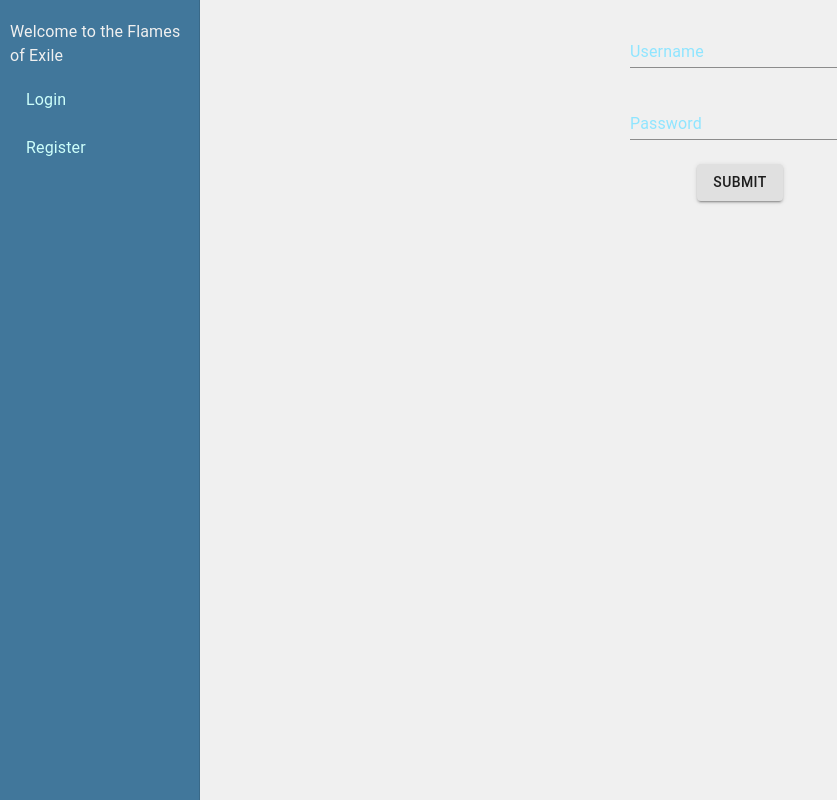
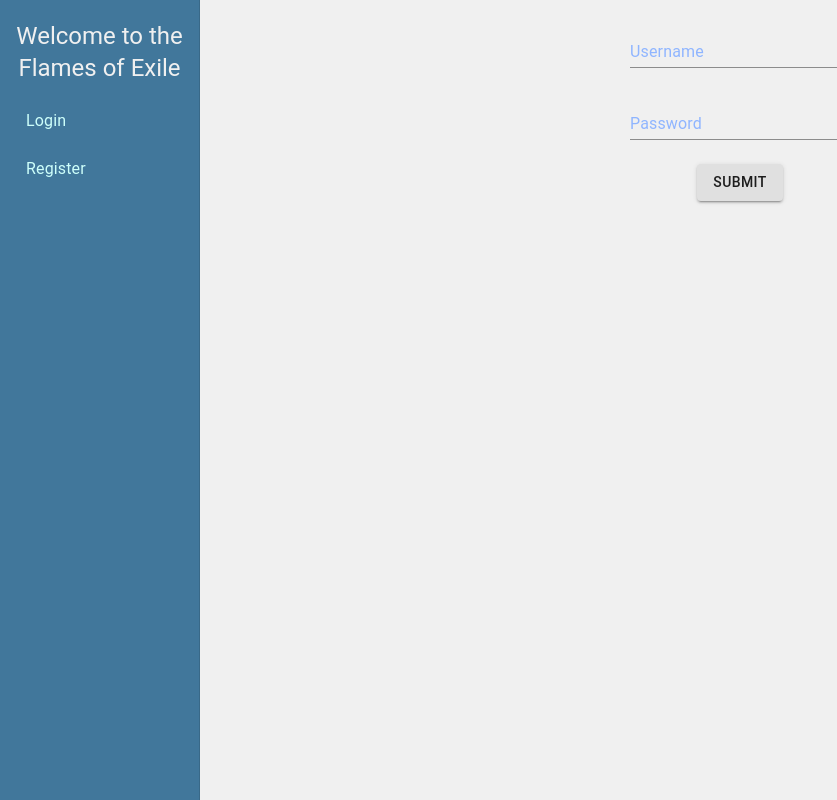
Before and after one commit to Flames-Of-Exile/FOE_FrontEnd, a React (Create React App) app: page /admin in a window 1280 px wide. Shown: the whole page, without its empty margins (0-837 px from the left). Built offline with nearby package versions, Linux system fonts and the light colour scheme; no server answers.

Commit message:
improved the looks of some things

```diff
--- a/src/components/Profile/index.js
+++ b/src/components/Profile/index.js
@@ -25,6 +25,11 @@ const EditProfile = () => {
   };
 
   const handleSubmit = async () => {
+    if (password1.value === "" || password2.value === "") {
+      setPassword1(password1.value);
+      setPassword2(password2.value);
+      return;
+    }
     if (password1.error || password2.error) {
       return;
     }
--- a/src/components/Sidebar/index.js
+++ b/src/components/Sidebar/index.js
@@ -26,7 +26,8 @@ const useStyles = makeStyles((theme) => ({
     marginTop: 20,
   },
   title: {
-    color: theme.palette.background.default,
+    color: theme.palette.text.title,
+    marginBottom: 5,
   },
 }));
 
@@ -83,7 +84,14 @@ const Sidebar = () => {
       classes={{ paper: classes.drawerPaper }}
     >
       <div className={classes.drawerContainer}>
-        <Typography className={classes.title}>Welcome to the Flames of Exile</Typography>
+        <Typography align="center" variant="h5" className={classes.title}>
+          Welcome to the Flames of Exile
+        </Typography>
+        {user.username ? (
+          <Typography className={classes.title} align="center" variant="h6">
+            {user.username}
+          </Typography>
+        ) : null}
         <List>{links}</List>
       </div>
     </Drawer>
--- a/src/components/admin/GuildList/index.js
+++ b/src/components/admin/GuildList/index.js
@@ -14,8 +14,8 @@ import axios from "axios";
 import useFormReducer from "./reducer";
 import useAlertBarContext from "AlertBarContext";
 
-const useStyles = makeStyles(() => ({
-  paper: { width: 800 },
+const useStyles = makeStyles((theme) => ({
+  paper: { width: 800, background: theme.palette.background.secondary },
 }));
 
 const GuildList = () => {
--- a/src/components/admin/UpdateGuild/index.js
+++ b/src/components/admin/UpdateGuild/index.js
@@ -15,8 +15,8 @@ import { useParams } from "react-router-dom";
 import useFormReducer from "./reducer";
 import useAlertBarContext from "AlertBarContext";
 
-const useStyles = makeStyles(() => ({
-  paper: { width: 800 },
+const useStyles = makeStyles((theme) => ({
+  paper: { width: 800, background: theme.palette.background.secondary },
 }));
 
 const UpdateGuild = () => {
--- a/src/themes/BlueRaspberry.js
+++ b/src/themes/BlueRaspberry.js
@@ -9,11 +9,11 @@ const Theme = {
     text: {
       primary: "#F0B38A",
       secondary: "#3282B8",
-      title: "#0F4C75",
+      title: "#0F4CD5",
     },
-    primary: { main: "#3282B8" },
+    primary: { main: "#8888FF" },
     secondary: { main: "#BBE1FA" },
-    error: { main: "#FFFF00" },
+    error: { main: "#FF0000" },
   },
 };
 
--- a/src/themes/Cartography.js
+++ b/src/themes/Cartography.js
@@ -8,10 +8,10 @@ const Theme = {
     },
     text: {
       primary: "#DDB99B",
-      secondary: "#3A4B6D",
+      secondary: "#3A008D",
       title: "#50565B",
     },
-    primary: { main: "#3A4B6D" },
+    primary: { main: "#3A009F" },
     secondary: { main: "#8162B6" },
     error: { main: "#FF0000" },
   },
--- a/src/themes/Default.js
+++ b/src/themes/Default.js
@@ -8,10 +8,10 @@ const Theme = {
     },
     text: {
       primary: "#363836",
-      secondary: "#8FE5FF",
+      secondary: "#8FB5FF",
       title: "#F0F0F0",
     },
-    primary: { main: "#8FE5FF" },
+    primary: { main: "#8FB5FF" },
     secondary: { main: "#CDFFFB" },
     error: { main: "#FF0000" },
   },
--- a/src/themes/PumpkinSpice.js
+++ b/src/themes/PumpkinSpice.js
@@ -8,12 +8,12 @@ const Theme = {
     },
     text: {
       primary: "#F6F6F4",
-      secondary: "#C34B2A",
+      secondary: "#C3AA2A",
       title: "#91490E",
     },
-    primary: { main: "#C34B2A" },
+    primary: { main: "#C3BB2A" },
     secondary: { main: "#D6B755" },
-    error: { main: "#FF0000" },
+    error: { main: "#FFFF00" },
   },
 };
 
```
